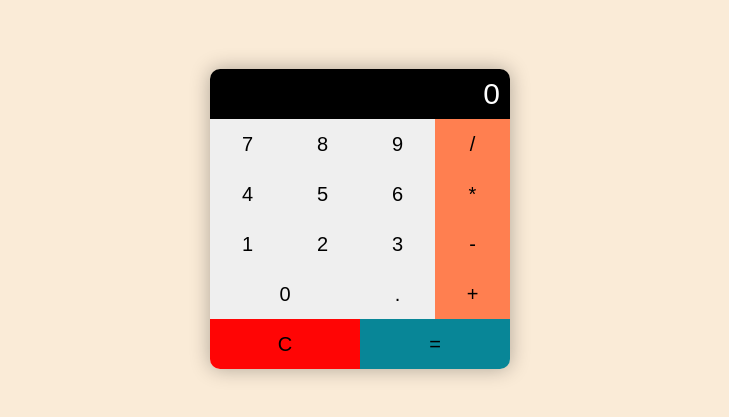
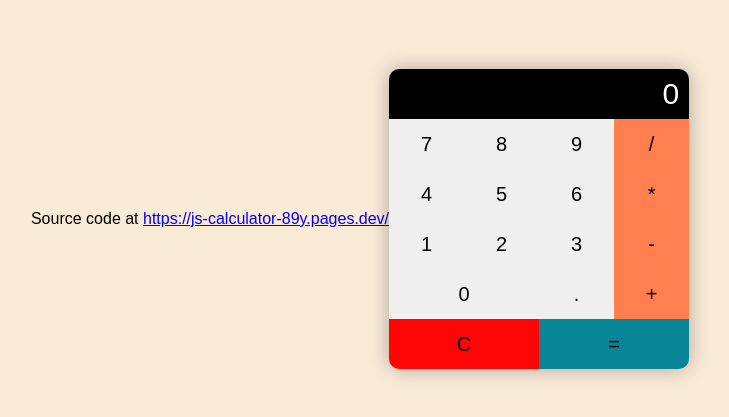
Before and after one commit to kidino/js-calculator, a plain HTML site: page index.html in a window 1280 px wide. Shown: the part 189-606 px from the top of the page, without its empty margins (280-1009 px from the left). Drawn offline with Linux system fonts and the light colour scheme.

```diff
--- a/index.html
+++ b/index.html
@@ -7,7 +7,7 @@
     <link rel="stylesheet" href="style.css">
 </head>
 <body>
-
+    <p>Source code at <a href="https://js-calculator-89y.pages.dev/">https://js-calculator-89y.pages.dev/</a></p>
     <div id="calculator">
 
         <div id="display">0</div>
```
